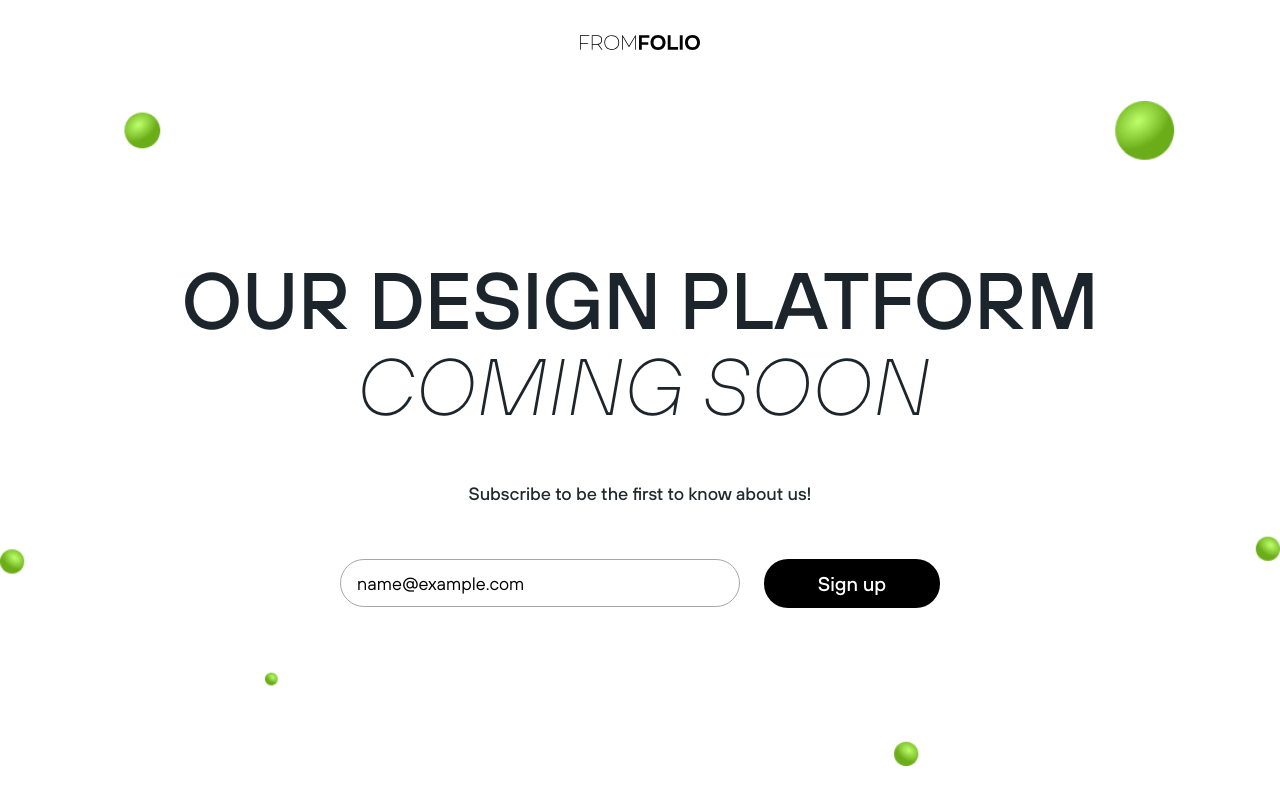
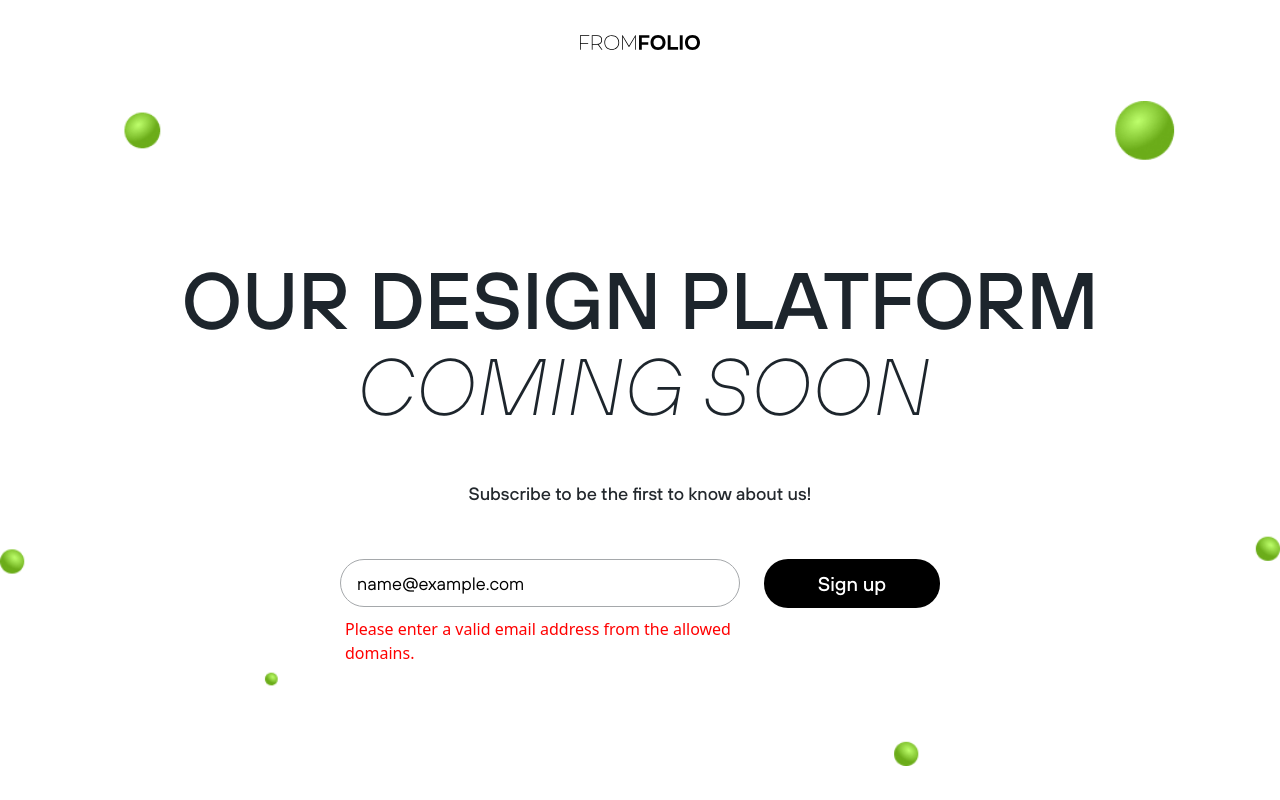
Before and after one commit to faridshakhbazli/fromfolio-coming-soon, a Next.js app: page / in a window 1280 px wide. Both pictures are taken after typing "name@example.com" into the empty fields and a click on the button "Sign up". Built offline with nearby package versions, Linux system fonts and the light colour scheme.

Commit message:
Update Form.jsx

```diff
--- a/src/components/Form.jsx
+++ b/src/components/Form.jsx
@@ -1,5 +1,5 @@
 "use client";
-import React from "react";
+import React, { useState } from "react";
 import { useForm } from "react-hook-form";
 import { yupResolver } from "@hookform/resolvers/yup";
 import { generalSchema } from "@/schemas/generalSchema";
@@ -30,11 +30,13 @@ const Form = ({ setStatus }) => {
     resolver: yupResolver(generalSchema),
   });
 
+  const [errorMessage, setErrorMessage] = useState("");
+
   const onSubmit = (data) => {
     if (!errors.email) {
       const enteredDomain = data.email.split('@')[1];
       if (!allowedDomains.includes(enteredDomain)) {
-        alert("Please enter a valid email address from the allowed domains.");
+        setErrorMessage("Please enter a valid email address from the allowed domains.");
         return;
       }
 
@@ -53,6 +55,7 @@ const Form = ({ setStatus }) => {
         .then(() => {
           setStatus(true);
           reset(defaultValues);
+          setErrorMessage("");
         });
     }
   };
@@ -73,9 +76,9 @@ const Form = ({ setStatus }) => {
             placeholder="Please enter your e-mail address"
             className="border border-[#A5A8AB] rounded-[24px] px-[16px] py-[9.7px] w-[400px] text-[18px] max-[768px]:w-full max-[768px]:text-[14px] leading-normal font-ttHovesThin"
           />
-          {errors.email && (
-            <p className="text-[#ff0000] mx-[5px] mt-[5px] max-[768px]:text-[0.7em]">
-              {errors.email.message}
+          {errorMessage && (
+            <p className="text-[#ff0000] absolute top-[110%] mx-[5px] mt-[5px] max-[768px]:text-[0.7em]">
+              {errorMessage}
             </p>
           )}
         </div>
```
